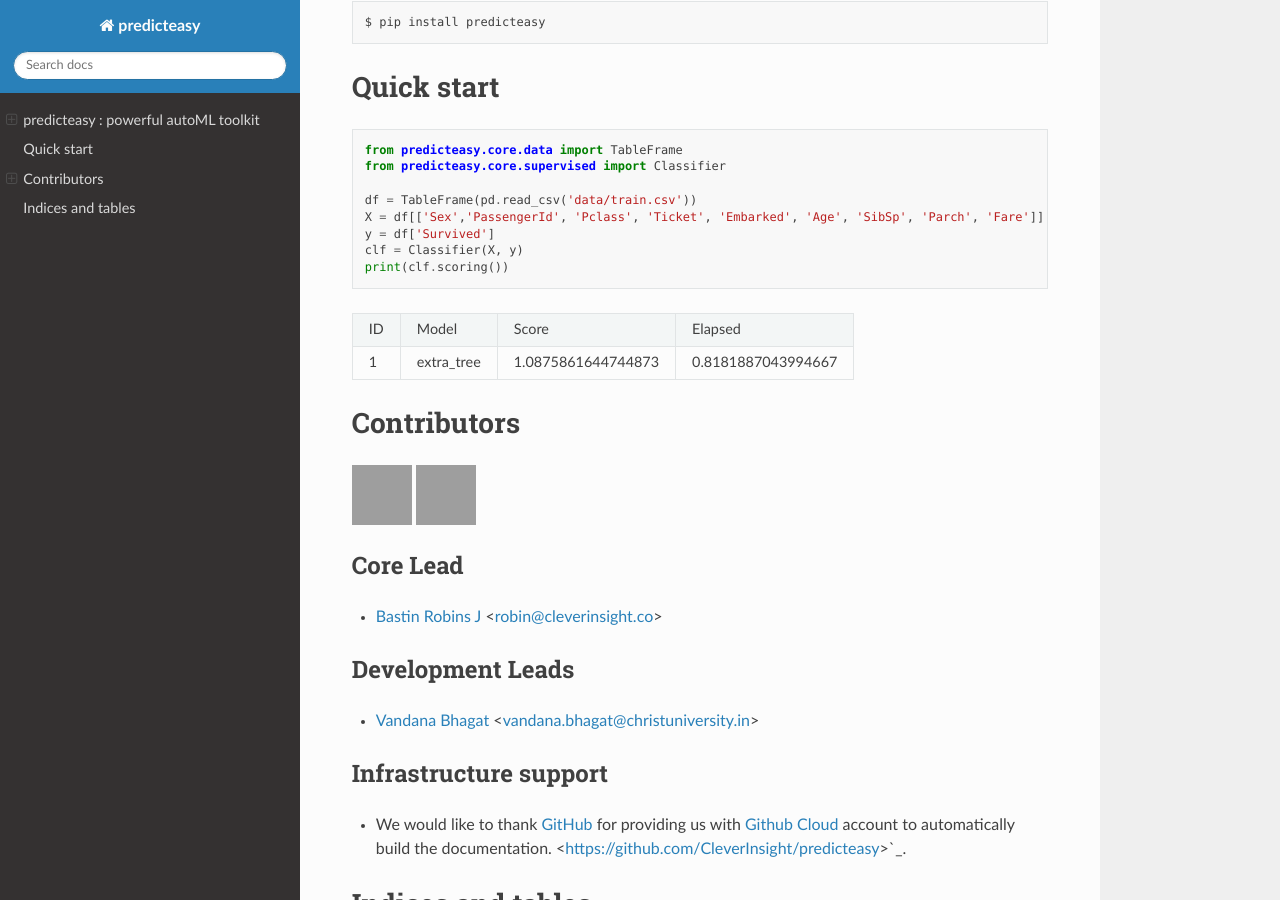
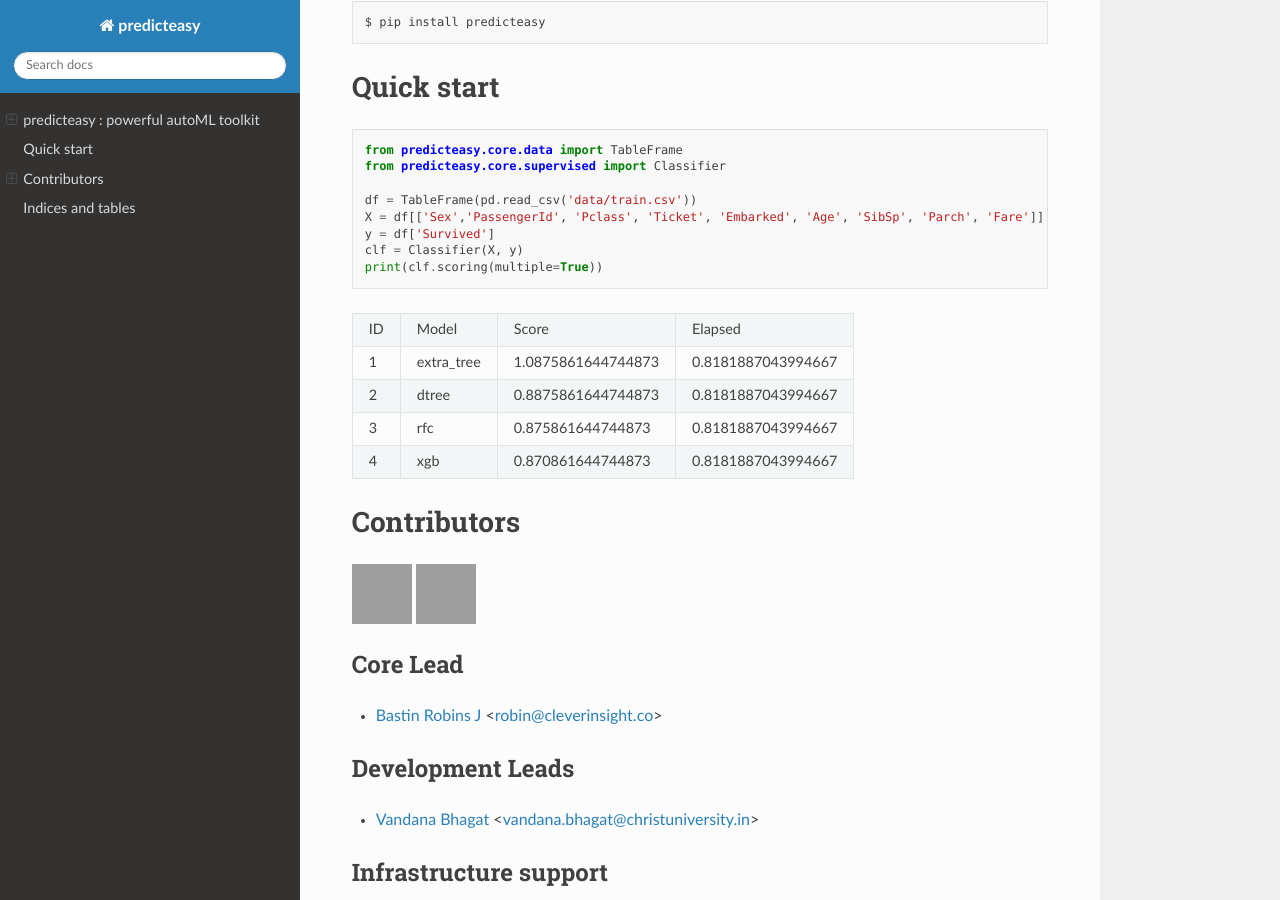
Before and after one commit to CleverInsight/predicteasy, a Sphinx documentation site: the page built from docs/source/index.rst, in a window 1280 px wide and 900 px high, scrolled down 431 px. Built offline with Sphinx 7.4.7 and the Read the Docs theme 2.0.0, drawn with Linux system fonts in a browser that asks for light colours; grey boxes are pictures that could not be loaded.

Commit message:
Added: Classifier multiple run parameter

```diff
--- a/docs/source/index.rst
+++ b/docs/source/index.rst
@@ -29,7 +29,7 @@
    X = df[['Sex','PassengerId', 'Pclass', 'Ticket', 'Embarked', 'Age', 'SibSp', 'Parch', 'Fare']]
    y = df['Survived']
    clf = Classifier(X, y)
-   print(clf.scoring())
+   print(clf.scoring(multiple=True))
 
 
 
@@ -38,7 +38,12 @@
 +----+------------+--------------------+--------------------+
 | 1  | extra_tree | 1.0875861644744873 | 0.8181887043994667 |
 +----+------------+--------------------+--------------------+
-
+| 2  | dtree      | 0.8875861644744873 | 0.8181887043994667 |
++----+------------+--------------------+--------------------+
+| 3  | rfc        | 0.875861644744873  | 0.8181887043994667 |
++----+------------+--------------------+--------------------+
+| 4  | xgb        | 0.870861644744873  | 0.8181887043994667 |
++----+------------+--------------------+--------------------+
 Contributors
 ==============
 
```
